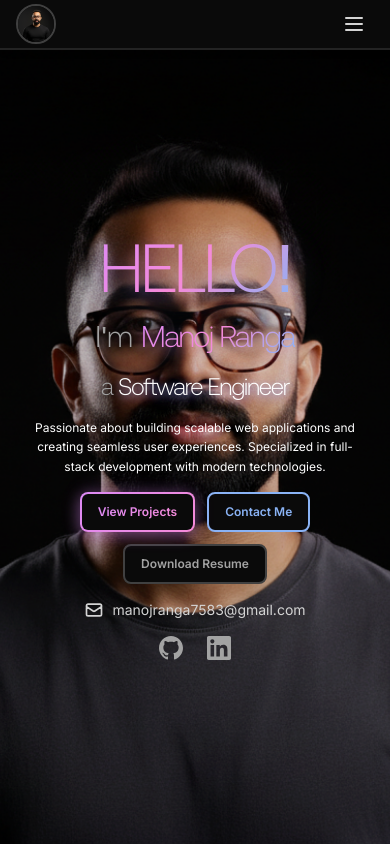
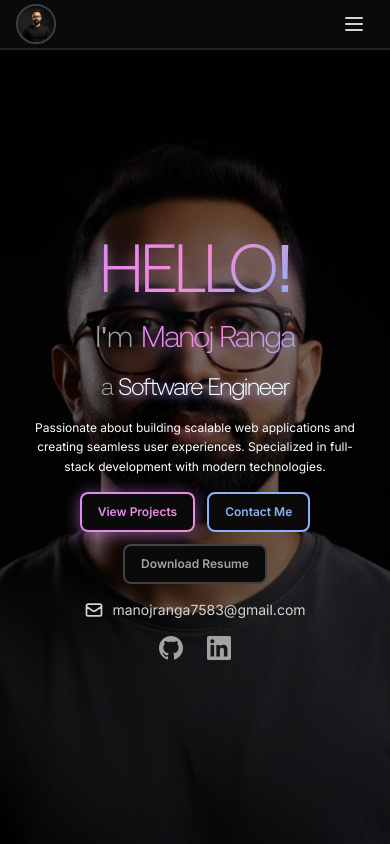
Before and after one commit to kgmanojranga/portfolio-manojranga, a React (Vite) app in the folder client/: page / in a window 390 px wide. Shown: the top 844 px of the page. Built offline with nearby package versions, Linux system fonts and the light colour scheme.

Commit message:
chore: background opacity adjustments in HeroSectionCopy.tsx

```diff
--- a/client/src/components/sections/HeroSectionCopy.tsx
+++ b/client/src/components/sections/HeroSectionCopy.tsx
@@ -22,7 +22,7 @@ const HeroSectionCopy = () => {
       />
 
       {/* Dark overlay for better text readability */}
-      <div className="absolute inset-0 bg-black/10" />
+      <div className="absolute inset-0 bg-black/50 md:bg-black/10" />
 
       <Container className="w-full flex gap-8 relative z-10">
         <div className="w-full md:max-w-2xl flex flex-col gap-4 md:gap-8 items-center md:items-start">
@@ -75,7 +75,7 @@ const HeroSectionCopy = () => {
           </h3>
 
           {/* Brief Introduction */}
-          <p className="text-center md:text-left text-white text-[12px] sm:text-[14p] md:text-[16px] max-w-[700px] leading-relaxed px-4 md:px-0 animate-fade-up animation-delay-600">
+          <p className="text-center md:text-left text-white text-[12px] md:text-[14px]  max-w-[500px] leading-relaxed px-4 md:px-0 animate-fade-up animation-delay-600">
             Passionate about building scalable web applications and creating
             seamless user experiences. Specialized in full-stack development
             with modern technologies.
```
